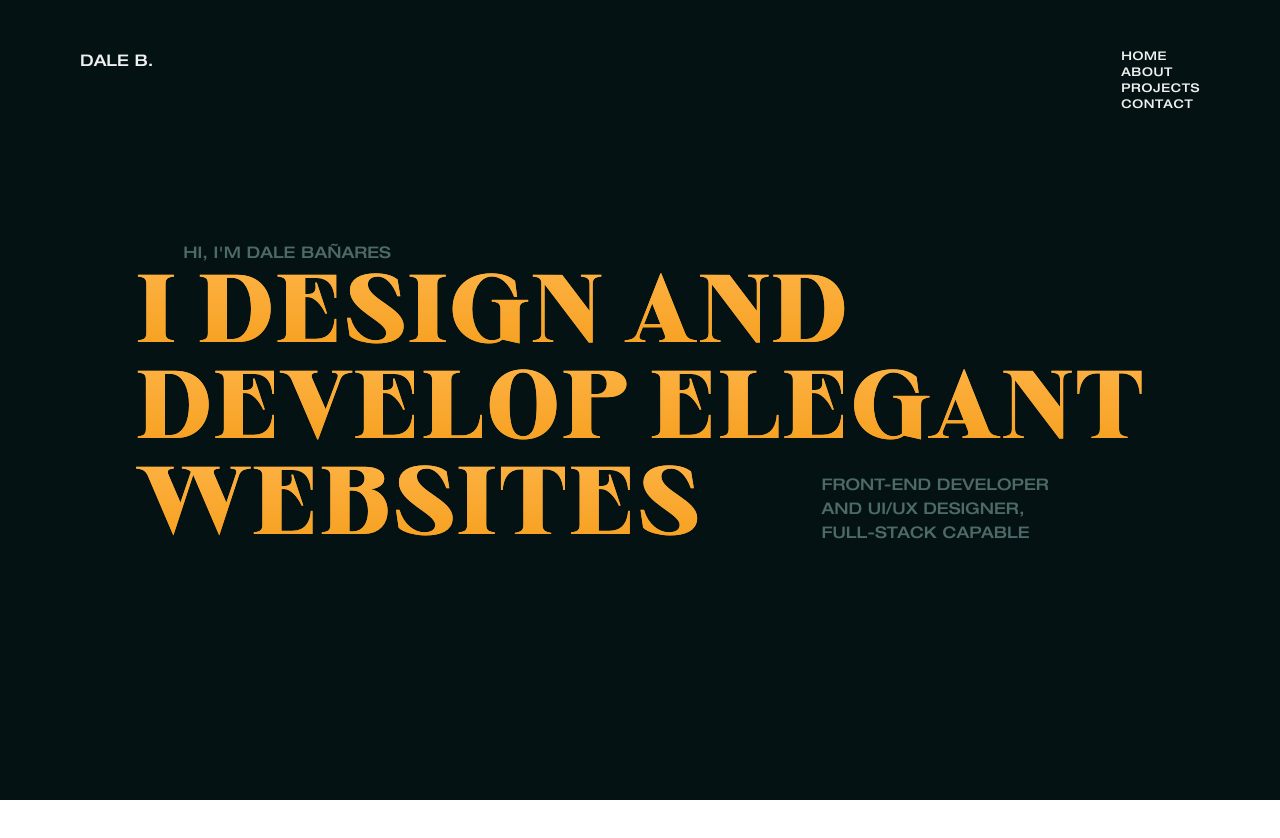
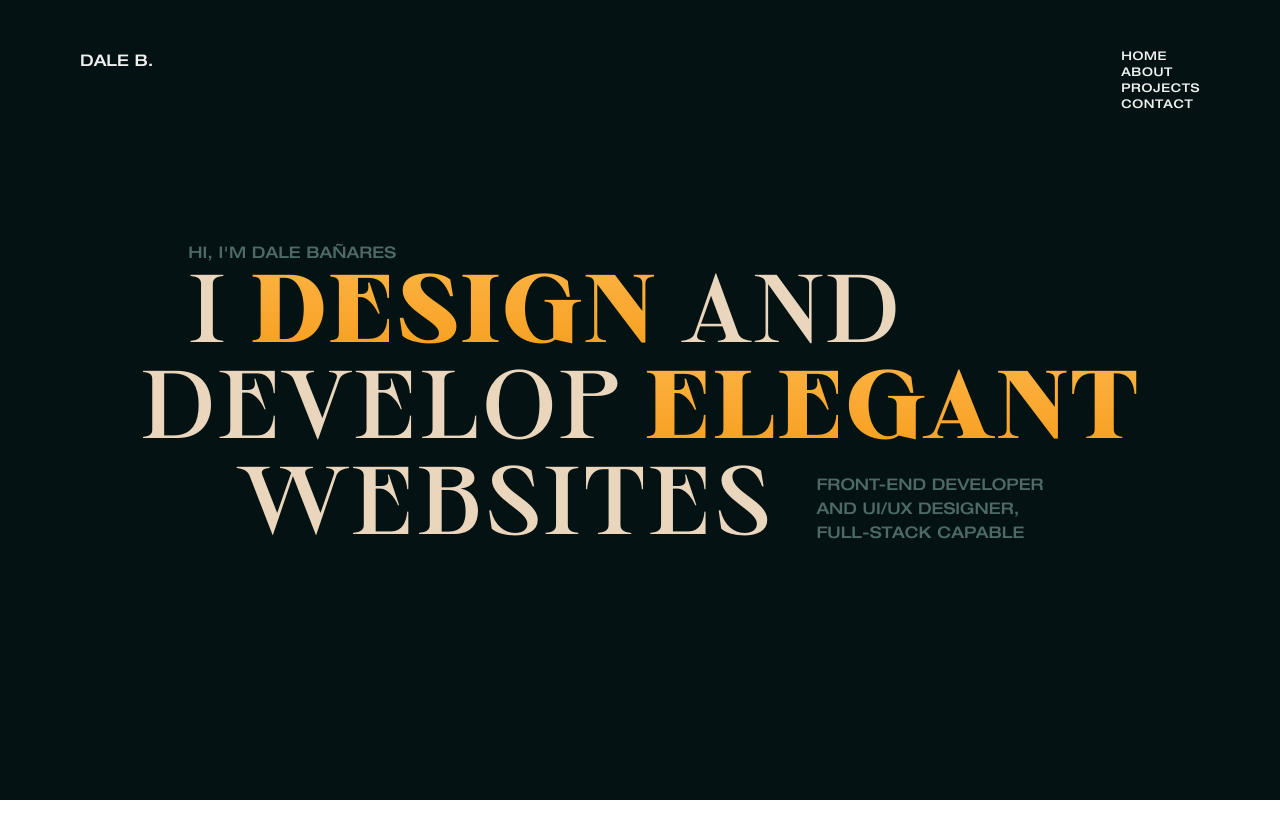
Before and after one commit to hyamero/portfolio-legacy, a Next.js app: page / in a window 1280 px wide. Shown: the top 838 px of the page. Built offline with nearby package versions, Linux system fonts and the light colour scheme.

Commit message:
Fix bugs 0.1

```diff
--- a/components/Heading.tsx
+++ b/components/Heading.tsx
@@ -21,111 +21,111 @@ const letterAni = {
   },
 };
 
-// interface HeadingProps {}
+interface HeadingProps {}
 
-// const Heading: React.FC<HeadingProps> = ({}) => {
+const Heading: React.FC<HeadingProps> = ({}) => {
+  return (
+    <header className="container h-screen bg-dark flex flex-col justify-center items-center">
+      <div className="relative">
+        <p className="sub-text mr-auto absolute top-[-1rem] left-[3rem]">
+          HI, I'M DALE BAÑARES
+        </p>
+        <div className="header-text text-[6rem] inline-block relative">
+          &nbsp; I <span>DESIGN</span> AND
+          <br /> DEVELOP <span>ELEGANT</span>
+          <br />
+          &nbsp; &nbsp; WEBSITES
+        </div>
+        <p className="text-sub whitespace-nowrap font-helvetica absolute bottom-0 right-[6rem]">
+          FRONT-END DEVELOPER <br /> AND UI/UX DESIGNER, <br /> FULL-STACK
+          CAPABLE
+        </p>
+      </div>
+    </header>
+  );
+};
+
+// interface BannerProps {}
+
+// const Banner: React.FC<BannerProps> = ({}) => {
 //   return (
-//     <header className="container h-screen bg-dark flex flex-col justify-center items-center">
+//     <motion.div className="container h-screen bg-dark flex flex-col justify-center items-center">
 //       <div className="relative">
 //         <p className="sub-text mr-auto absolute top-[-1rem] left-[3rem]">
 //           HI, I'M DALE BAÑARES
 //         </p>
-//         <div className="header-text text-[6rem] inline-block relative">
-//           &nbsp; I <span>DESIGN</span> AND
-//           <br /> DEVELOP <span>ELEGANT</span>
-//           <br />
-//           &nbsp; &nbsp; WEBSITES
-//         </div>
+//         <motion.div
+//           variants={banner}
+//           className="header-text text-[6rem] inline-block relative"
+//         >
+//           <BannerRowTop title={"I DESIGN AND"} />
+//           <BannerRowCenter title={"DEVELOP ELEGANT"} />
+//           <BannerRowBottom title={"WEBSITES"} />
+//         </motion.div>
 //         <p className="text-sub whitespace-nowrap font-helvetica absolute bottom-0 right-[6rem]">
 //           FRONT-END DEVELOPER <br /> AND UI/UX DESIGNER, <br /> FULL-STACK
 //           CAPABLE
 //         </p>
 //       </div>
-//     </header>
+//     </motion.div>
 //   );
 // };
 
-interface BannerProps {}
+// interface AnimatedLettersProps {
+//   title: string;
+// }
 
-const Banner: React.FC<BannerProps> = ({}) => {
-  return (
-    <motion.div className="container h-screen bg-dark flex flex-col justify-center items-center">
-      <div className="relative">
-        <p className="sub-text mr-auto absolute top-[-1rem] left-[3rem]">
-          HI, I'M DALE BAÑARES
-        </p>
-        <motion.div
-          variants={banner}
-          className="header-text text-[6rem] inline-block relative"
-        >
-          <BannerRowTop title={"I DESIGN AND"} />
-          <BannerRowCenter title={"DEVELOP ELEGANT"} />
-          <BannerRowBottom title={"WEBSITES"} />
-        </motion.div>
-        <p className="text-sub whitespace-nowrap font-helvetica absolute bottom-0 right-[6rem]">
-          FRONT-END DEVELOPER <br /> AND UI/UX DESIGNER, <br /> FULL-STACK
-          CAPABLE
-        </p>
-      </div>
-    </motion.div>
-  );
-};
+// const AnimatedLetters: React.FC<AnimatedLettersProps> = ({ title }) => {
+//   return (
+//     <motion.span>
+//       {[...title].map((letter: string, i) => (
+//         <motion.span
+//           key={i}
+//           variants={letterAni}
+//           initial="initial"
+//           animate="animate"
+//         >
+//           {letter}
+//         </motion.span>
+//       ))}
+//     </motion.span>
+//   );
+// };
 
-interface AnimatedLettersProps {
-  title: string;
-}
+// interface BannerRowTop {
+//   title: string;
+// }
 
-const AnimatedLetters: React.FC<AnimatedLettersProps> = ({ title }) => {
-  return (
-    <motion.span>
-      {[...title].map((letter: string, i) => (
-        <motion.span
-          key={i}
-          variants={letterAni}
-          initial="initial"
-          animate="animate"
-        >
-          {letter}
-        </motion.span>
-      ))}
-    </motion.span>
-  );
-};
+// const BannerRowTop: React.FC<BannerRowTop> = ({ title }) => {
+//   return (
+//     <div>
+//       <AnimatedLetters title={title} />
+//     </div>
+//   );
+// };
 
-interface BannerRowTop {
-  title: string;
-}
+// interface BannerRowCenter {
+//   title: string;
+// }
 
-const BannerRowTop: React.FC<BannerRowTop> = ({ title }) => {
-  return (
-    <div>
-      <AnimatedLetters title={title} />
-    </div>
-  );
-};
+// const BannerRowCenter: React.FC<BannerRowCenter> = ({ title }) => {
+//   return (
+//     <div>
+//       <AnimatedLetters title={title} />
+//     </div>
+//   );
+// };
 
-interface BannerRowCenter {
-  title: string;
-}
+// interface BannerRowBottom {
+//   title: string;
+// }
 
-const BannerRowCenter: React.FC<BannerRowCenter> = ({ title }) => {
-  return (
-    <div>
-      <AnimatedLetters title={title} />
-    </div>
-  );
-};
+// const BannerRowBottom: React.FC<BannerRowBottom> = ({ title }) => {
+//   return (
+//     <div>
+//       <AnimatedLetters title={title} />
+//     </div>
+//   );
+// };
 
-interface BannerRowBottom {
-  title: string;
-}
-
-const BannerRowBottom: React.FC<BannerRowBottom> = ({ title }) => {
-  return (
-    <div>
-      <AnimatedLetters title={title} />
-    </div>
-  );
-};
-
-export default Banner;
+export default Heading;
--- a/components/Layout.tsx
+++ b/components/Layout.tsx
@@ -22,7 +22,7 @@ export const Layout: React.FC<LayoutProps> = ({ children }) => {
     document.body.style.height = `${
       scrollContainer.current?.getBoundingClientRect().height
     }px`;
-  }, [size.height]);
+  }, [size?.height]);
 
   useEffect(() => {
     requestAnimationFrame(() => skewScrolling());
@@ -36,7 +36,7 @@ export const Layout: React.FC<LayoutProps> = ({ children }) => {
 
     //variables
     const difference = skewConfigs.current - skewConfigs.rounded;
-    const acceleration = difference / size.width;
+    const acceleration = difference / size!.width;
     const velocity = +acceleration;
     const skew = velocity * 7.5;
 
@@ -50,10 +50,13 @@ export const Layout: React.FC<LayoutProps> = ({ children }) => {
       ref={layout}
       className="fixed top-0 left-0 h-[100%] w-[100%] overflow-hidden"
     >
-      <div ref={scrollContainer} className="pointer-events-none ">
-        <Navbar />
-        <main className="max-w-[1920px]">{children}</main>
-      </div>
+      <Navbar />
+      <main
+        ref={scrollContainer}
+        className="pointer-events-none max-w-[1920px]"
+      >
+        {children}
+      </main>
     </div>
   );
 };
--- a/components/Navbar.tsx
+++ b/components/Navbar.tsx
@@ -4,7 +4,7 @@ interface NavbarProps {}
 
 export const Navbar: React.FC<NavbarProps> = ({}) => {
   return (
-    <nav className="fixed top-0 w-screen mt-12 max-w-[1920px] m-auto px-20 ">
+    <nav className="fixed top-0 w-screen mt-12 max-w-[1920px] m-auto px-20 z-10">
       <div className="font-helvetica text-light flex justify-between">
         <h3>DALE B.</h3>
         <ul className="text-xs tracking-wider nav-btns">
--- a/hooks/useWindowSize.tsx
+++ b/hooks/useWindowSize.tsx
@@ -1,10 +1,11 @@
 import { useState, useEffect } from "react";
 
 export default function useWindowSize() {
+  if (typeof window !== "undefined") {
     function getSize() {
       return {
         width: window.innerWidth,
-      height: window.innerHeight
+        height: window.innerHeight,
       };
     }
 
@@ -21,3 +22,4 @@ export default function useWindowSize() {
 
     return windowSize;
   }
+}
```
Lines whose indentation alone changed are shown as unchanged.
